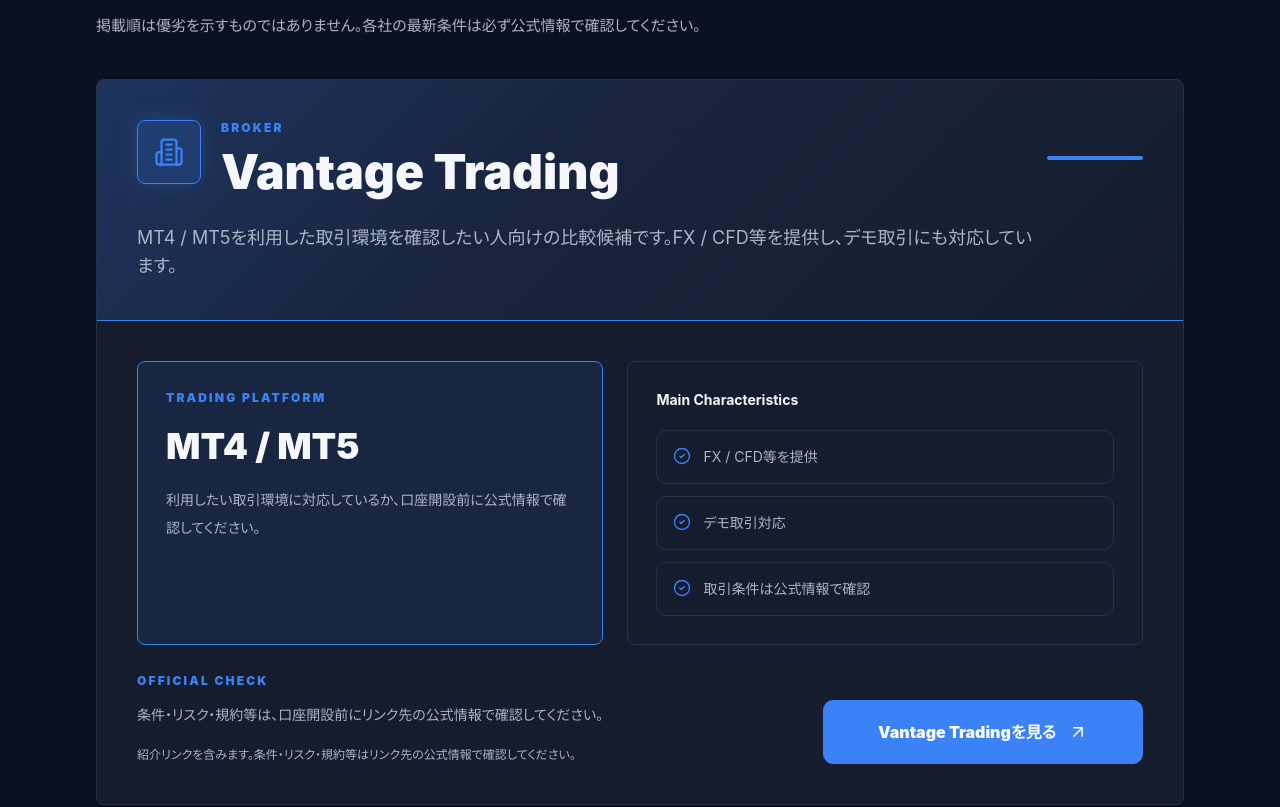
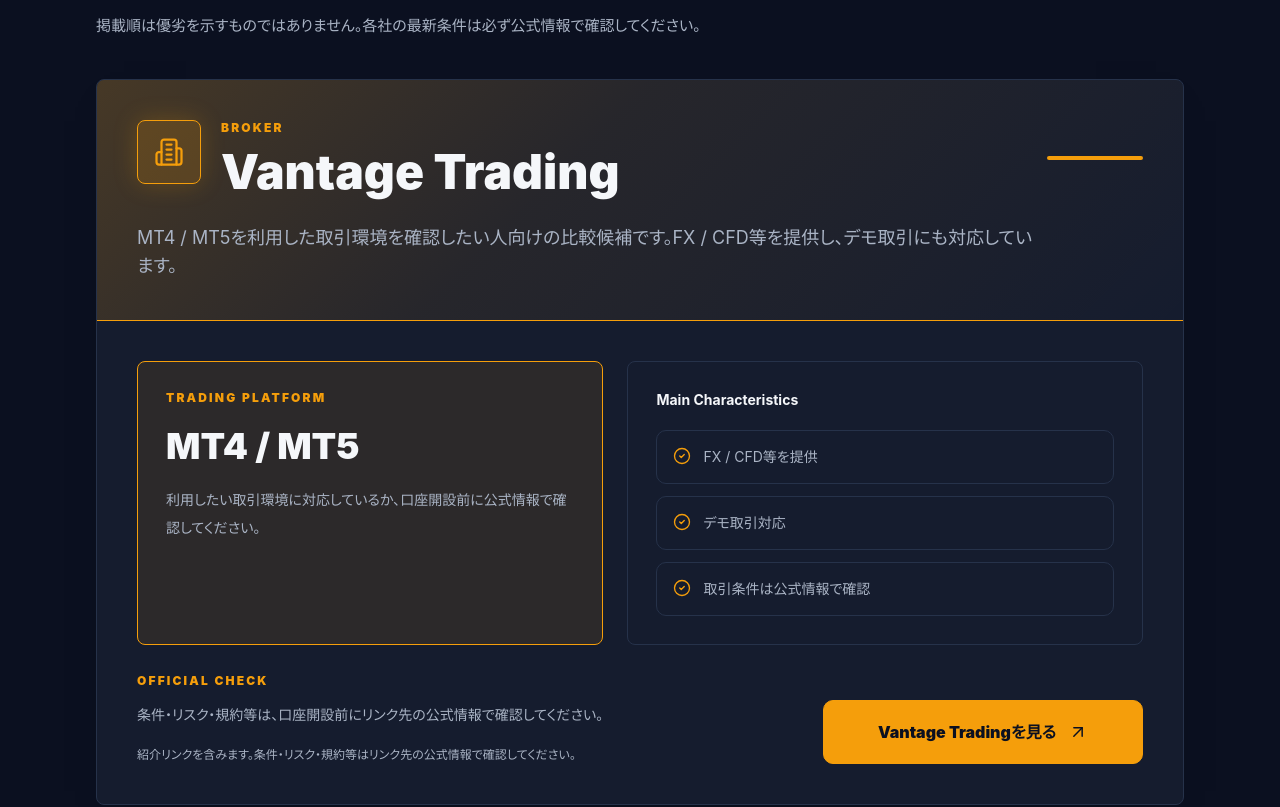
Before and after one commit to richfulllife923-ux/fx-education-site, a Next.js app: page /brokers in a window 1280 px wide. Shown: the part 1141-1948 px from the top of the page. Built offline with nearby package versions, Linux system fonts and the light colour scheme.

Commit message:
style: apply orange identity to Vantage card

```diff
--- a/app/brokers/page.tsx
+++ b/app/brokers/page.tsx
@@ -17,7 +17,7 @@
     characteristics: ["FX / CFD等を提供", "デモ取引対応", "取引条件は公式情報で確認"],
     href: "https://www.vantagetradings.com/open-live-account/?utm_source=promo&utm_medium=social&utm_campaign=RAF&utm_term=NA&utm_content=NA&c=yLNWzY8SMiiQdekrxIQBUQ==",
     cta: "Vantage Tradingを見る",
-    tone: "blue",
+    tone: "orange",
   },
   {
     name: "FXGT",
@@ -61,14 +61,14 @@
 const HERO_POINTS = ["比較して選ぶ", "自分に合う環境を確認", "公式情報を確認"] as const;
 
 const TONE_STYLES = {
-  blue: {
-    card: "border-primary shadow-[0_0_44px_rgba(59,130,246,0.20)]",
-    hero: "border-primary bg-[linear-gradient(135deg,rgba(59,130,246,0.24),rgba(59,130,246,0.08)_42%,rgba(11,16,32,0)_100%)]",
-    panel: "border-primary bg-[rgba(59,130,246,0.10)]",
-    icon: "border-primary bg-[rgba(59,130,246,0.16)] text-primary shadow-[0_0_24px_rgba(59,130,246,0.22)]",
-    text: "text-primary",
-    divider: "bg-primary",
-    button: "border-primary bg-primary text-white hover:bg-blue-500 hover:shadow-[0_0_22px_rgba(59,130,246,0.30)]",
+  orange: {
+    card: "border-warning shadow-[0_0_44px_rgba(245,158,11,0.20)]",
+    hero: "border-warning bg-[linear-gradient(135deg,rgba(245,158,11,0.22),rgba(245,158,11,0.08)_42%,rgba(11,16,32,0)_100%)]",
+    panel: "border-warning bg-[rgba(245,158,11,0.10)]",
+    icon: "border-warning bg-[rgba(245,158,11,0.16)] text-warning shadow-[0_0_24px_rgba(245,158,11,0.22)]",
+    text: "text-warning",
+    divider: "bg-warning",
+    button: "border-warning bg-warning text-background hover:bg-amber-400 hover:shadow-[0_0_22px_rgba(245,158,11,0.30)]",
   },
   green: {
     card: "border-success shadow-[0_0_44px_rgba(34,197,94,0.18)]",
```
